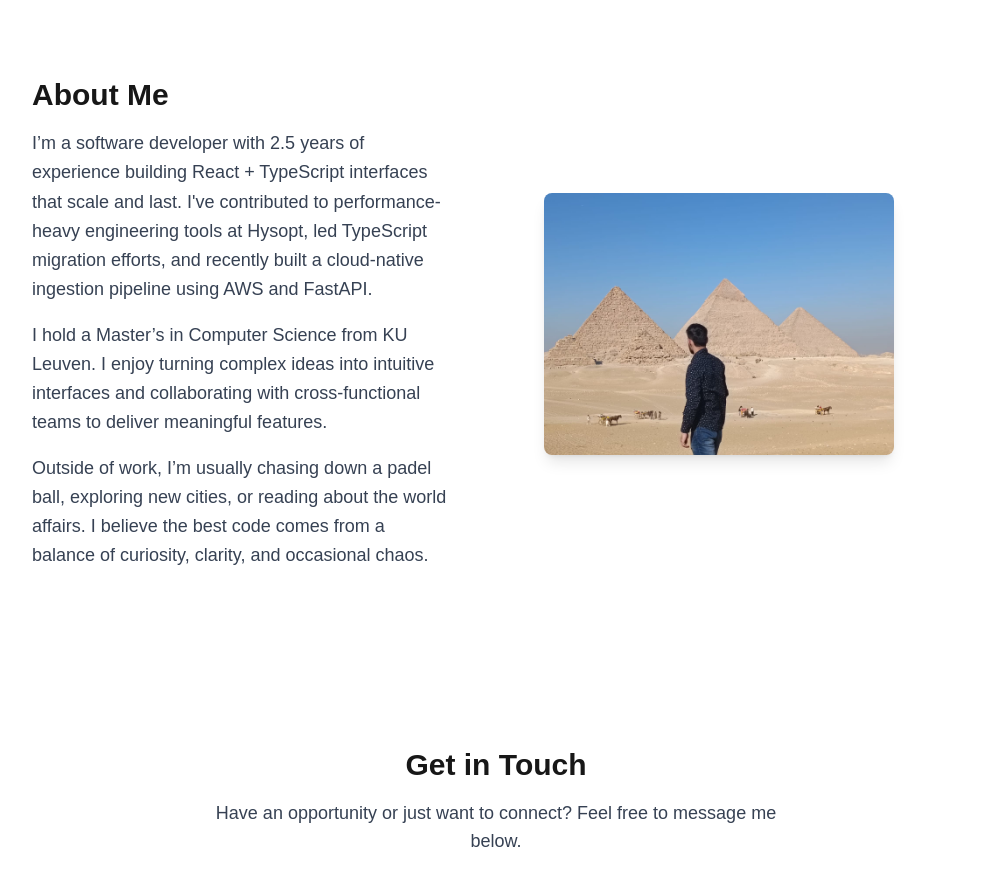
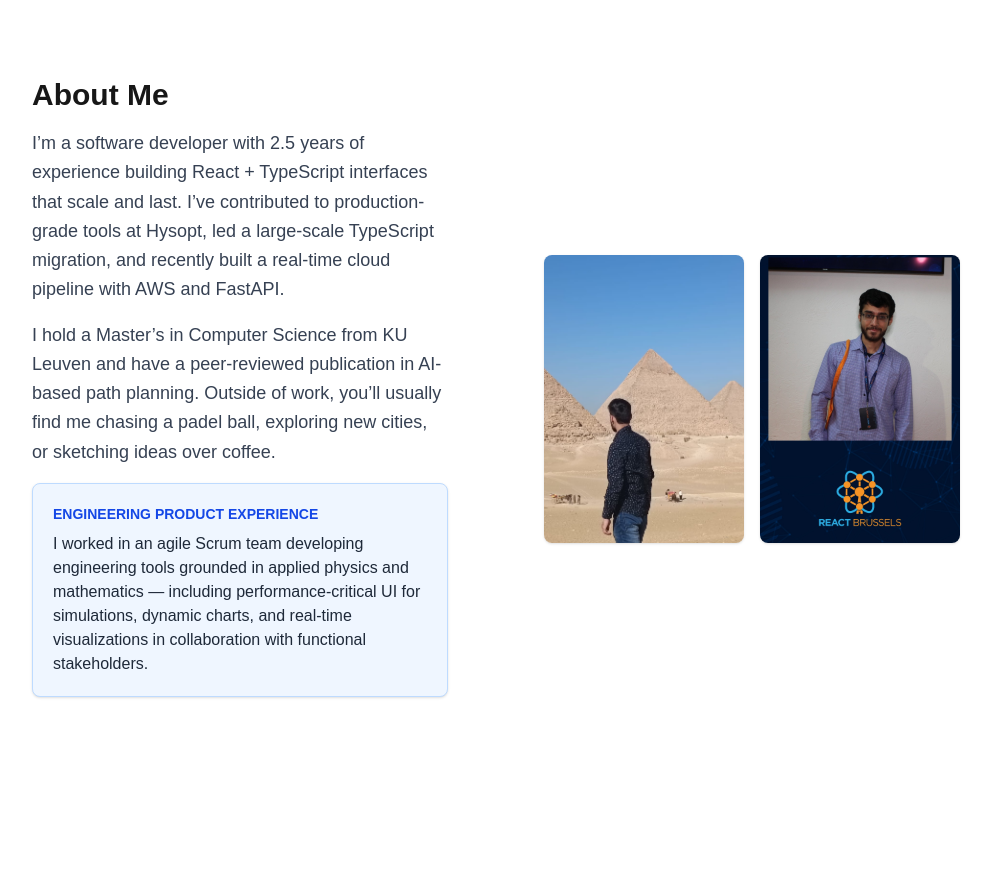
Before and after one commit to agrim20/dev-portfolio, a Next.js app: page / in a window 1280 px wide. Shown: the part 420-1302 px from the top of the page, without its empty margins (144-1135 px from the left). Built offline with nearby package versions, Linux system fonts and the light colour scheme.

Commit message:
Added new projects and changed about me with more pictures

```diff
--- a/src/app/page.tsx
+++ b/src/app/page.tsx
@@ -63,38 +63,73 @@ export default function HomePage() {
 
       <section className="py-20 bg-white">
         <div className="max-w-5xl mx-auto px-6 grid md:grid-cols-2 gap-24 items-center">
-          {/* Text */}
+          {/* Text Block */}
           <div className="text-center md:text-left">
             <h2 className="text-3xl font-semibold mb-4">About Me</h2>
+
             <p className="text-lg text-gray-700 leading-relaxed mb-4">
               I’m a software developer with 2.5 years of experience building
-              React + TypeScript interfaces that scale and last. I&apos;ve
-              contributed to performance-heavy engineering tools at Hysopt, led
-              TypeScript migration efforts, and recently built a cloud-native
-              ingestion pipeline using AWS and FastAPI.
+              React + TypeScript interfaces that scale and last. I’ve
+              contributed to production-grade tools at Hysopt, led a large-scale
+              TypeScript migration, and recently built a real-time cloud
+              pipeline with AWS and FastAPI.
             </p>
+
             <p className="text-lg text-gray-700 leading-relaxed mb-4">
-              I hold a Master’s in Computer Science from KU Leuven. I enjoy
-              turning complex ideas into intuitive interfaces and collaborating
-              with cross-functional teams to deliver meaningful features.
+              I hold a Master’s in Computer Science from KU Leuven and have a
+              peer-reviewed publication in AI-based path planning. Outside of
+              work, you’ll usually find me chasing a padel ball, exploring new
+              cities, or sketching ideas over coffee.
             </p>
-            <p className="text-lg text-gray-700 leading-relaxed">
-              Outside of work, I’m usually chasing down a padel ball, exploring
-              new cities, or reading about the world affairs. I believe the best
-              code comes from a balance of curiosity, clarity, and occasional
-              chaos.
-            </p>
+
+            <div className="bg-blue-50 border border-blue-200 rounded-lg shadow-sm p-5 mb-6">
+              <h3 className="text-sm text-blue-700 font-semibold uppercase mb-2">
+                Engineering Product Experience
+              </h3>
+              <p className="text-gray-800 text-base">
+                I worked in an agile Scrum team developing engineering tools
+                grounded in applied physics and mathematics — including
+                performance-critical UI for simulations, dynamic charts, and
+                real-time visualizations in collaboration with functional
+                stakeholders.
+              </p>
+            </div>
           </div>
 
-          {/* Image or Personal Photo */}
-          <div className="flex justify-center md:justify-start">
-            <Image
-              src="/agrim_egypt.jpeg"
-              alt="Agrim traveling"
-              width={350}
-              height={350}
-              className="rounded-lg shadow-lg object-cover"
-            />
+          {/* Image Block */}
+          <div className="grid grid-cols-2 gap-4">
+            <div className="relative w-full h-72">
+              <motion.div
+                initial={{ opacity: 0, y: 20 }}
+                whileInView={{ opacity: 1, y: 0 }}
+                viewport={{ once: true }}
+                transition={{ duration: 0.4 }}
+                className="relative w-full h-72"
+              >
+                <Image
+                  src="/agrim_egypt.jpeg"
+                  alt="Agrim traveling in Egypt"
+                  fill
+                  className="rounded-lg shadow object-cover"
+                />
+              </motion.div>
+            </div>
+            <div className="relative w-full h-72">
+              <motion.div
+                initial={{ opacity: 0, y: 20 }}
+                whileInView={{ opacity: 1, y: 0 }}
+                viewport={{ once: true }}
+                transition={{ duration: 0.4 }}
+                className="relative w-full h-72"
+              >
+                <Image
+                  src="/agrim_react.jpg"
+                  alt="Agrim at React Brussels"
+                  fill
+                  className="rounded-lg shadow object-cover"
+                />
+              </motion.div>
+            </div>
           </div>
         </div>
       </section>
--- a/src/app/projects/page.tsx
+++ b/src/app/projects/page.tsx
@@ -33,9 +33,20 @@ export default function ProjectsPage() {
             tech={["JavaScript", "TypeScript", "Redux"]}
           />
           <ProjectCard
+            title="Chart representation Migration to Highcharts"
+            description="Replaced low-level custom charting logic with Highcharts in a production app, improving performance, accessibility, and development speed."
+            tech={["React", "TypeScript", "Highcharts", "Redux"]}
+          />
+          <ProjectCard
             title="Canvas Optimization using offScreen Canvas"
             description="Enhanced HTML5 canvas rendering performance with offScreenCanvas, improving drawing performance in simulation tools."
             tech={["HTML5 Canvas", "Performance", "POC"]}
+          />
+
+          <ProjectCard
+            title="Personal Portfolio (Next.js + Tailwind)"
+            description="Designed and built this portfolio using Next.js App Router, Tailwind CSS, and Framer Motion — outside of my usual tech stack to explore modern React tooling."
+            tech={["Next.js", "Tailwind CSS", "Framer Motion", "TypeScript"]}
           />
 
           <ProjectCard
```
Also changed, not shown: public/agrim_react.jpg (added).
